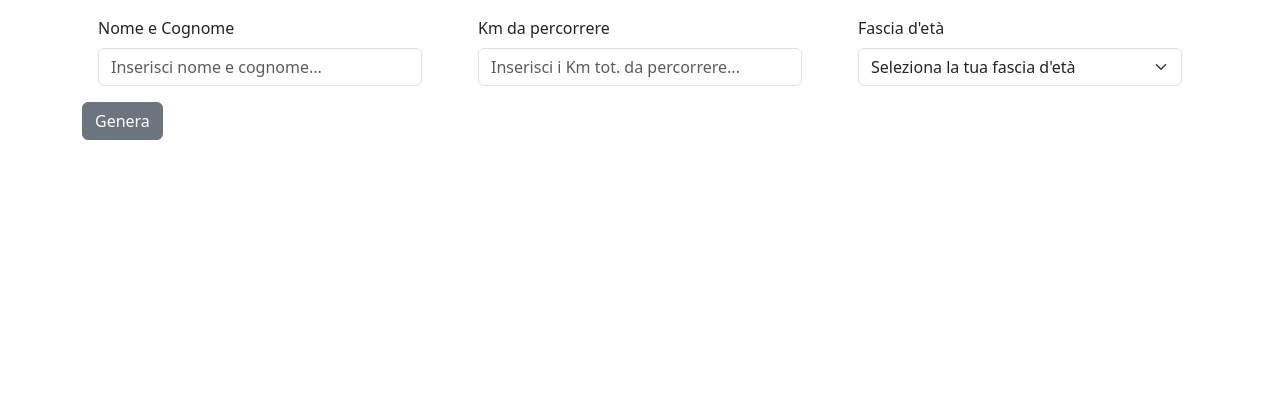
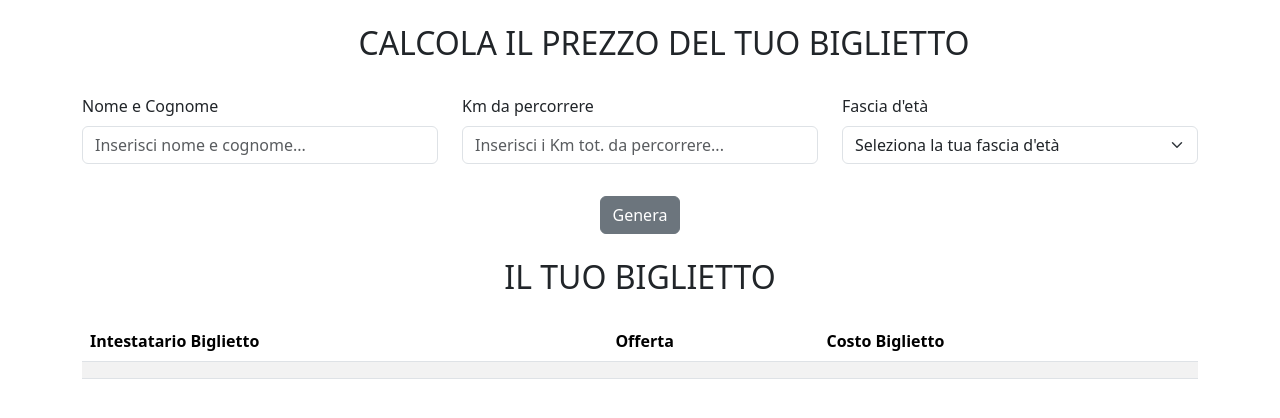
Before and after one commit to MauroBorzi/js-biglietto-treno-form, a plain HTML site: page index.html in a window 1280 px wide. Drawn offline with nearby package versions, Linux system fonts and the light colour scheme.

Commit message:
general[upd]

```diff
--- a/assets/js/script.js
+++ b/assets/js/script.js
@@ -24,5 +24,8 @@ button.addEventListener(`click`, function (e) {
     priceTicket = priceTicket * (1 - 0.40)
   }
 
-  console.log(name, parseFloat(priceTicket.toFixed(2)), age)
+  document.getElementById(`show-name`).innerText = name
+  document.getElementById(`show-age`).innerText = age
+  document.getElementById(`show-price`).innerText = parseFloat(priceTicket.toFixed(2)) + `€`
+
 })
--- a/index.html
+++ b/index.html
@@ -15,31 +15,53 @@
 <body>
   <div class="container">
     <div class="row">
+      <div class="col-12 m-4 d-flex justify-content-center">
+        <h2>CALCOLA IL PREZZO DEL TUO BIGLIETTO</h2>
+      </div>
       <div class="col-12 col-md-6 col-lg-4">
-        <div class="m-3">
+        <div class="mb-3">
           <label for="" class="form-label">Nome e Cognome</label>
           <input type="text" class="form-control" id="name" placeholder="Inserisci nome e cognome...">
         </div>
       </div>
       <div class="col-12 col-md-6 col-lg-4">
-        <div class="m-3">
+        <div class="mb-3">
           <label for="" class="form-label">Km da percorrere</label>
           <input type="text" class="form-control" id="kilo" placeholder="Inserisci i Km tot. da percorrere...">
         </div>
       </div>
       <div class="col-12 col-md-6 col-lg-4">
-        <div class="m-3">
+        <div class="mb-3">
           <label for="" class="form-label">Fascia d'età</label>
           <select id="age" class="form-select">
             <option selected>Seleziona la tua fascia d'età</option>
             <option value="Biglietto Standard">Età compresa tra 18 e 65</option>
-            <option value="Biglietto Under">Minore di 18 anni</option>
-            <option value="Biglietto Over">Maggiore di 65 anni</option>
+            <option value="Biglietto Under">Minore di 18 anni(-20%)</option>
+            <option value="Biglietto Over">Maggiore di 65 anni(-40%)</option>
           </select>
         </div>
       </div>
-      <div class="col-12">
+      <div class="col-12 d-flex justify-content-center mt-3">
         <button type="submit" id="send" class="btn btn-secondary">Genera</button>
+      </div>
+      <div class="col-12 mt-4 d-flex justify-content-center">
+        <h2>IL TUO BIGLIETTO</h2>
+      </div>
+      <div class="col-12 mt-3">
+        <table class="table table-striped">
+          <thead>
+            <tr>
+              <th>Intestatario Biglietto</th>
+              <th>Offerta</th>
+              <th>Costo Biglietto</th>
+            </tr>
+          </thead>
+          <tbody>
+            <tr>
+              <td id="show-name"></td>
+              <td id="show-age"></td>
+              <td id="show-price"></td>
+            </tr>
       </div>
     </div>
   </div>
```
